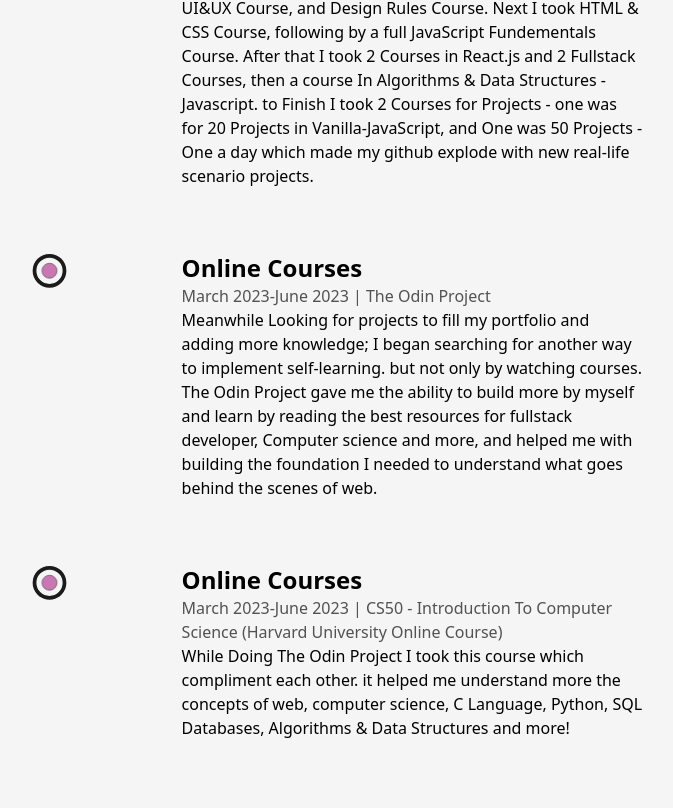
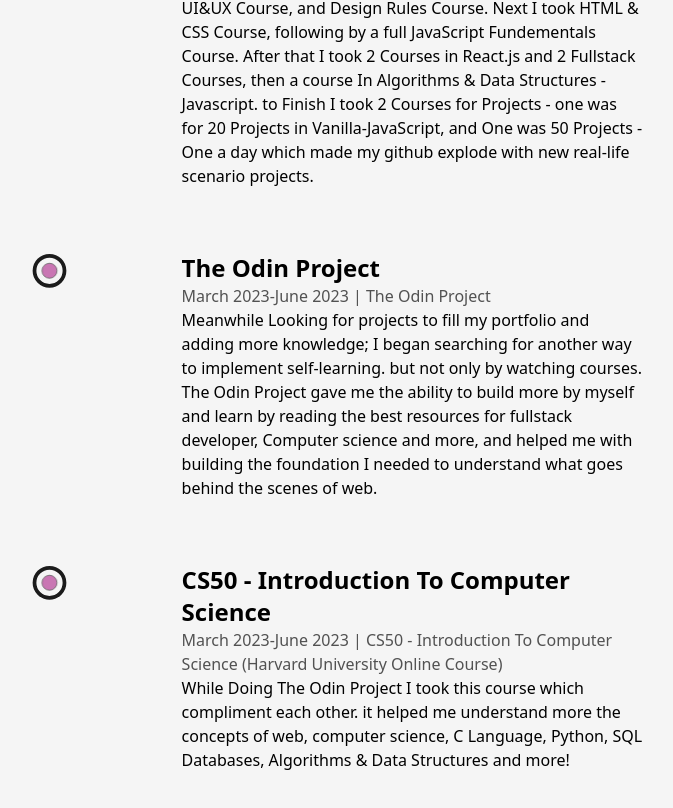
Before and after one commit to IdanKfir/NextJS-portfolio, a Next.js app: page /about in a window 1280 px wide. Shown: the part 3976-4784 px from the top of the page, without its empty margins (244-917 px from the left). Built offline with nearby package versions, Linux system fonts and the light colour scheme.

Commit message:
education variety changed

```diff
--- a/src/components/Education.js
+++ b/src/components/Education.js
@@ -69,7 +69,7 @@
 '
           />
           <Details
-            type='Online Courses'
+            type='The Odin Project'
             time='March 2023-June 2023 '
             place='The Odin Project'
             info='Meanwhile Looking for projects to fill my portfolio and adding more knowledge; I began
@@ -79,7 +79,7 @@
 '
           />
           <Details
-            type='Online Courses'
+            type='CS50 - Introduction to Computer Science'
             time='March 2023-June 2023 '
             place='CS50 - Introduction to Computer Science (Harvard University Online Course)'
             info='While Doing The Odin Project I took this course which compliment each other.
```
